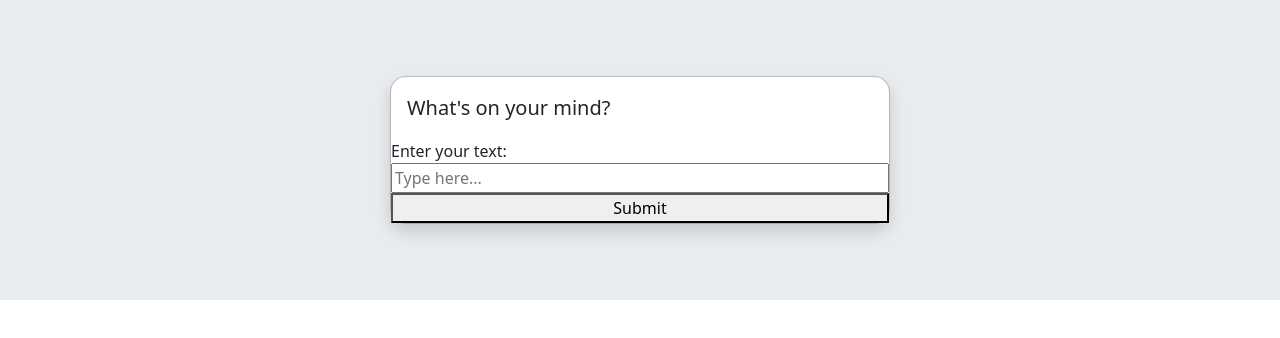
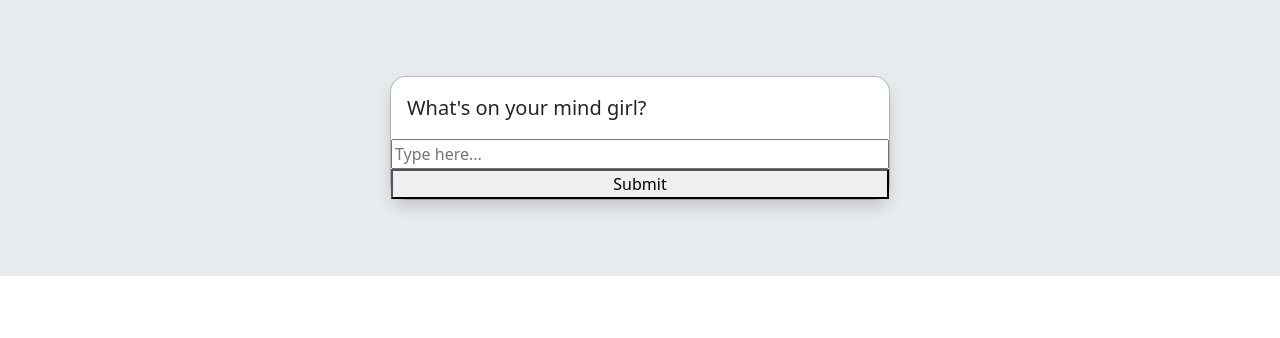
Before and after one commit to isabellaatx/girlwhat, a plain HTML site: page index.html in a window 1280 px wide. Drawn offline with nearby package versions, Linux system fonts and the light colour scheme; files that its build step writes are made by us from their sources.

Commit message:
planning

```diff
--- a/index.html
+++ b/index.html
@@ -11,9 +11,8 @@
             <div class="modal-dialog">
                 <div class="modal-content rounded-4 shadow">
                     <div class="modal-header border-bottom-0">
-                        <h1 class="modal-title fs-5">What's on your mind?</h1>
+                        <h1 class="modal-title fs-5">What's on your mind girl?</h1>
                     </div>
-                    <label for="userInput">Enter your text:</label>
                     <input type="text" id="userInput" placeholder="Type here...">
                     <button onclick="getValue()">Submit</button>
                 </div>
```
Also changed, not shown: index.js (+25 -0 lines).
